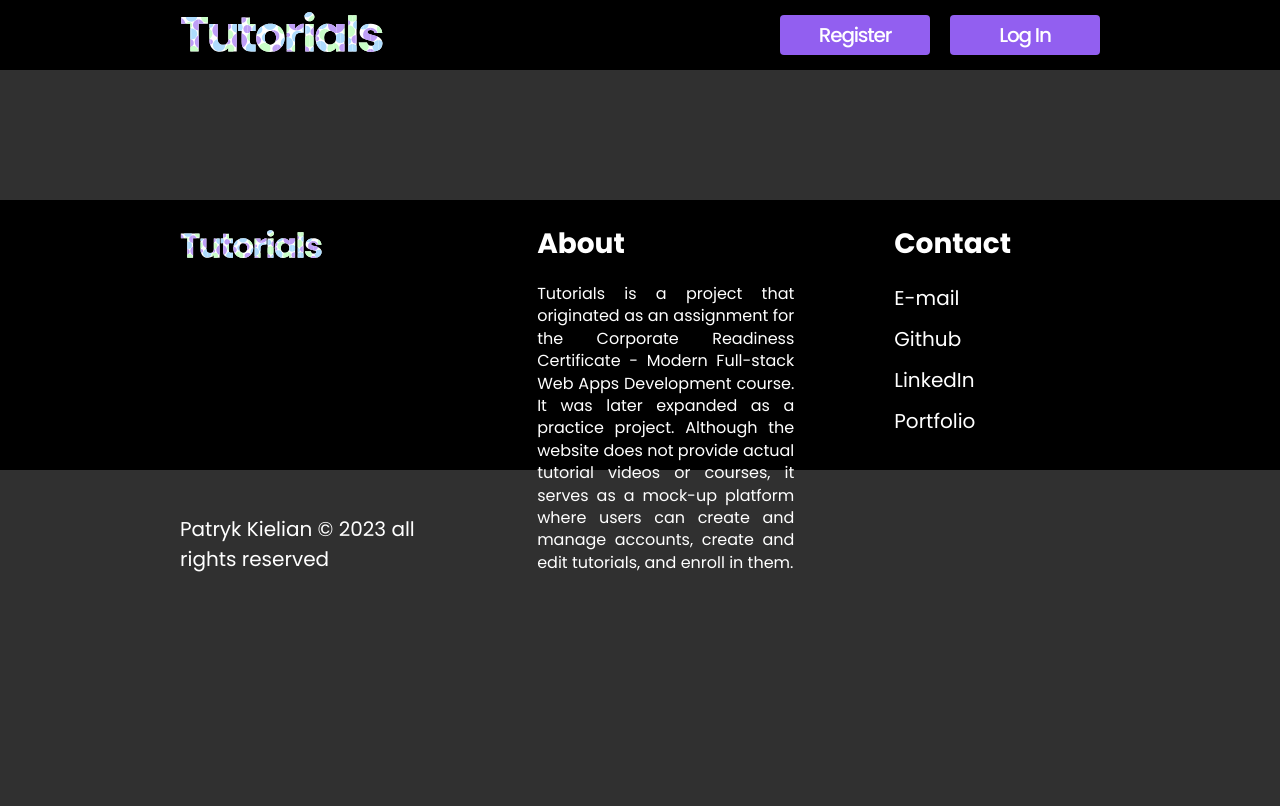
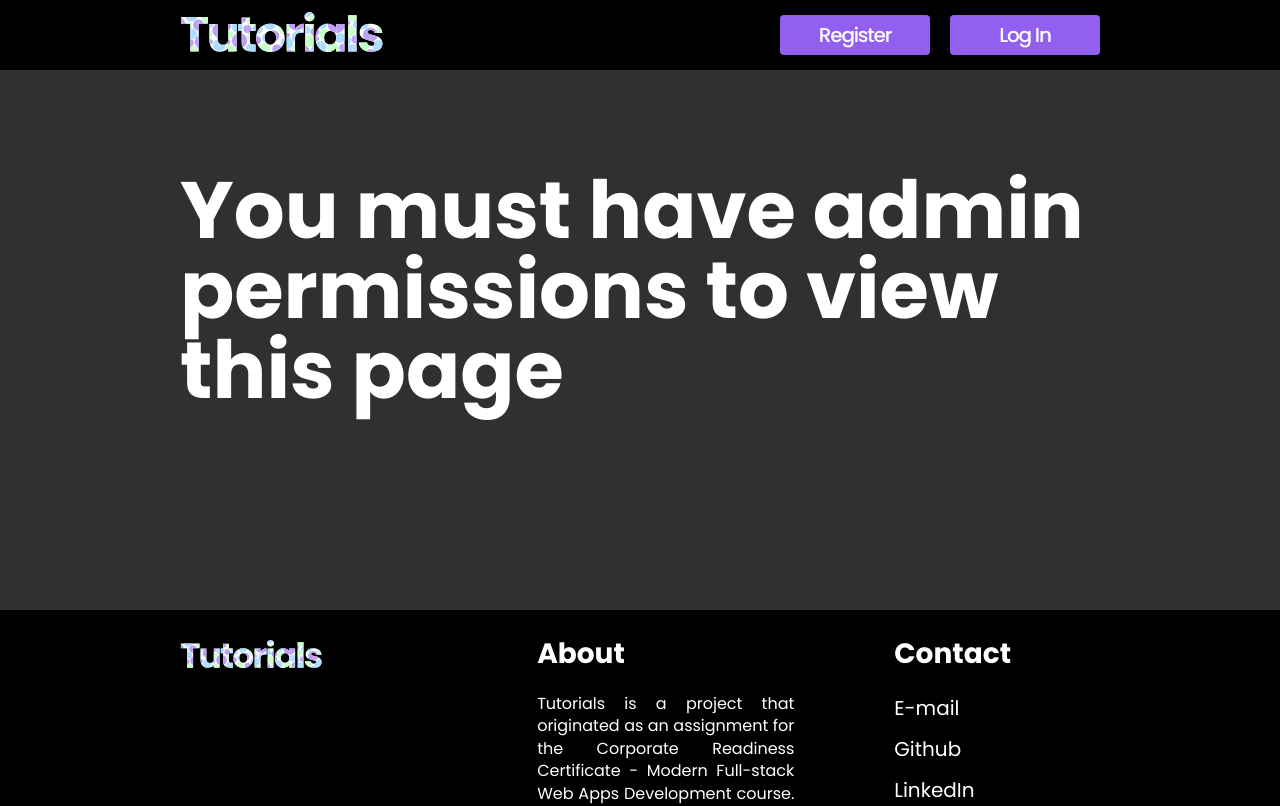
Before and after one commit to patryk-kielian/CRC-Modern-Web-Development, a React (Vite) app in the folder client/: page /create-new-tutorial in a window 1280 px wide. Shown: the top 806 px of the page. Built offline with nearby package versions, Linux system fonts and the light colour scheme.

Commit message:
training renamed to tutorial

```diff
--- a/client/src/App.jsx
+++ b/client/src/App.jsx
@@ -3,7 +3,7 @@
 
 import Home from "./pages/Home";
 import CoursesPage from "./pages/CoursesPage";
-import CreateNewTraining from "./pages/CreateNewTraining";
+import CreateNewTutorial from "./pages/CreateNewTutorial";
 import Login from "./pages/Login";
 import User from "./pages/User";
 import Course from "./pages/Course";
@@ -32,8 +32,8 @@
             <Route path="/courses/:courseId" element={<Course />} />
             <Route path="/user" element={<User />} />
             <Route
-              path="/create-new-training"
-              element={<CreateNewTraining />}
+              path="/create-new-tutorial"
+              element={<CreateNewTutorial />}
             />
             <Route path="/login" element={<Login />} />
           </Routes>
--- a/client/src/components/Navbar.jsx
+++ b/client/src/components/Navbar.jsx
@@ -45,7 +45,7 @@
             </button>
             {loggedUser.isAdmin && (
               <button className="violet-button my-trainings">
-                <Link to="/create-new-training">Create a training</Link>
+                <Link to="/create-new-tutorial">Create a new tutorial</Link>
               </button>
             )}
             <button className="violet-button my-trainings" onClick={logout}>
--- a/client/src/pages/CreateNewTraining.jsx
+++ b/client/src/pages/CreateNewTutorial.jsx
@@ -5,7 +5,7 @@
 
 import { LoggedUserContext } from "../contexts/LoggedUserContext";
 
-function CreateNewTraining() {
+function CreateNewTutorial() {
   const { loggedUser } = useContext(LoggedUserContext);
   const [error, setError] = useState(null);
   const formRef = useRef(null);
@@ -188,4 +188,4 @@
     </>
   );
 }
-export default CreateNewTraining;
+export default CreateNewTutorial;
```
